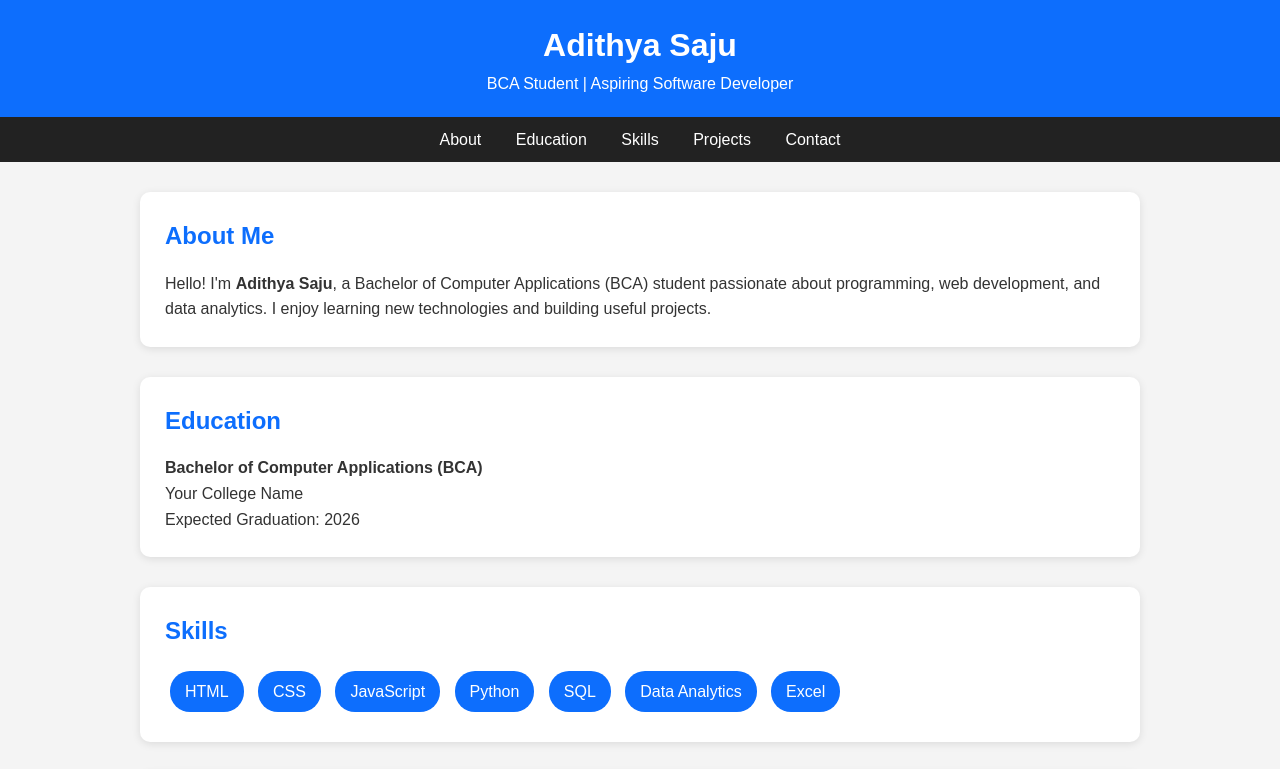
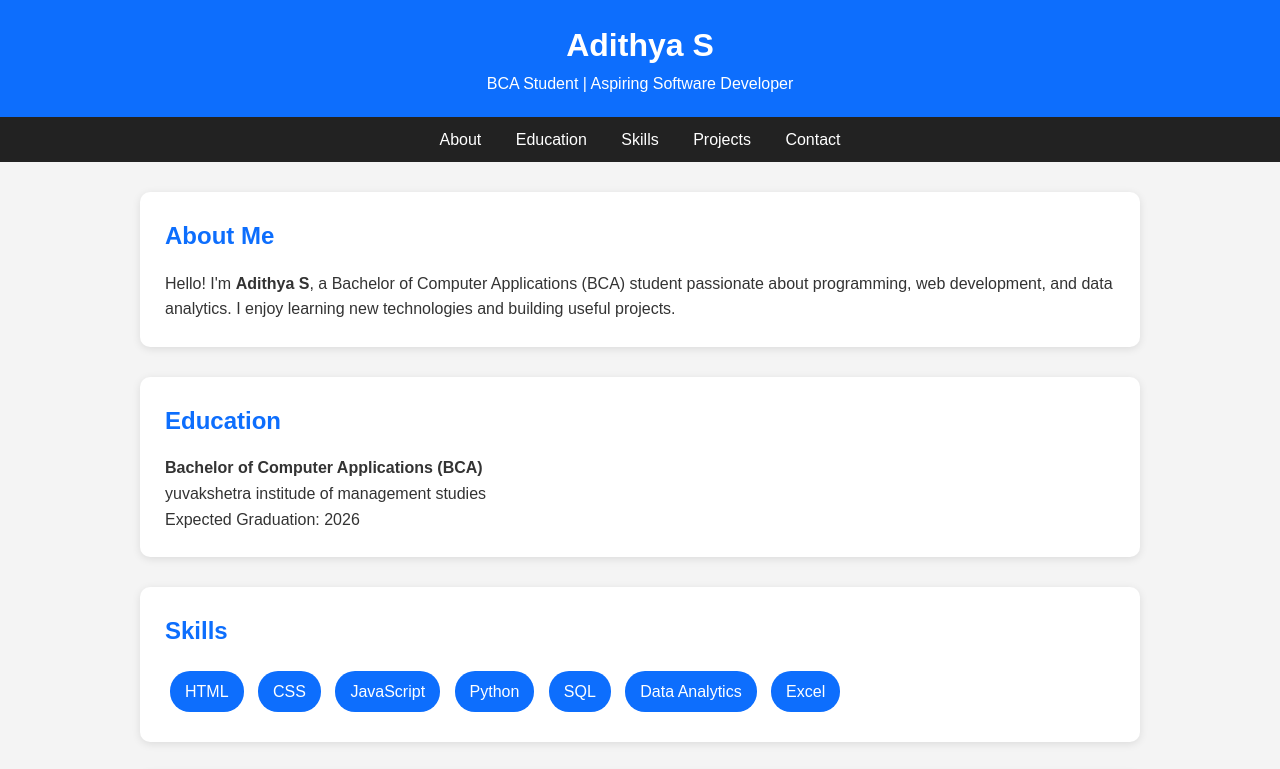
Before and after one commit to adithyasaju8533-cmyk/test3, a plain HTML site: page index.html in a window 1280 px wide. Shown: the top 769 px of the page. Drawn offline with Linux system fonts and the light colour scheme.

Commit message:
Update index.html

```diff
--- a/index.html
+++ b/index.html
@@ -3,7 +3,7 @@
 <head>
     <meta charset="UTF-8">
     <meta name="viewport" content="width=device-width, initial-scale=1.0">
-    <title>Adithya Saju | Portfolio</title>
+    <title>Adithya S | Portfolio</title>
 
     <style>
         *{
@@ -94,7 +94,7 @@
 <body>
 
 <header>
-    <h1>Adithya Saju</h1>
+    <h1>Adithya S</h1>
     <p>BCA Student | Aspiring Software Developer</p>
 </header>
 
@@ -109,7 +109,7 @@
 <section id="about">
     <h2>About Me</h2>
     <p>
-        Hello! I'm <strong>Adithya Saju</strong>, a Bachelor of Computer Applications (BCA)
+        Hello! I'm <strong>Adithya S</strong>, a Bachelor of Computer Applications (BCA)
         student passionate about programming, web development, and data analytics.
         I enjoy learning new technologies and building useful projects.
     </p>
@@ -118,7 +118,7 @@
 <section id="education">
     <h2>Education</h2>
     <p><strong>Bachelor of Computer Applications (BCA)</strong></p>
-    <p>Your College Name</p>
+    <p>yuvakshetra institude of management studies</p>
     <p>Expected Graduation: 2026</p>
 </section>
 
@@ -159,7 +159,7 @@
     <h2>Contact</h2>
 
     <p>Email: yourmail@example.com</p>
-    <p>Phone: +91 XXXXX XXXXX</p>
+    <p>Phone: 16430</p>
     <p>Location: Kerala, India</p>
 
     <a class="btn" href="https://github.com/yourusername" target="_blank">
```
